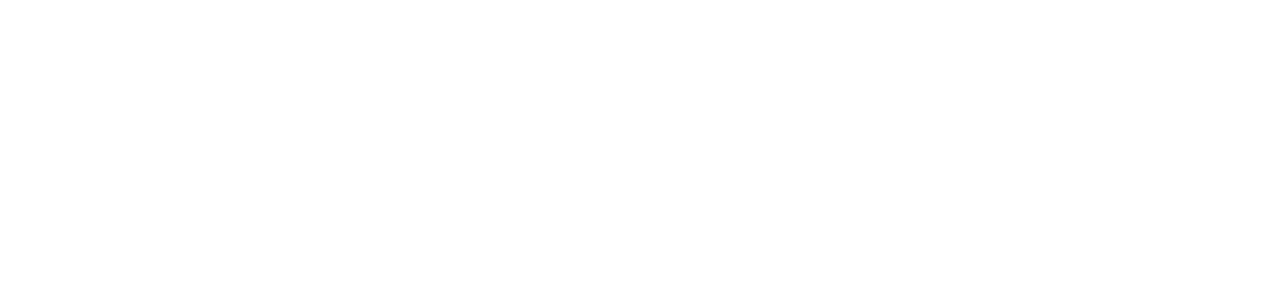
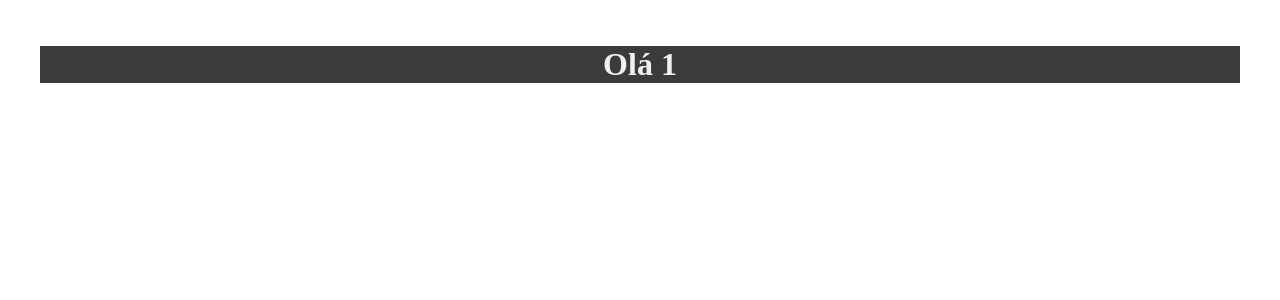
Before and after one commit to Jujuzix/TrabalhoPtac, a React (Vite) app in the folder helloWord/: page /detalhe/1 in a window 1280 px wide. Before the commit this address had no page. Shown: the top 300 px of the page. Built offline with nearby package versions, Linux system fonts and the light colour scheme.

Commit message:
Feito de hj

```diff
--- /dev/null
+++ b/helloWord/src/Detalhe/detalhe.jsx
@@ -0,0 +1,13 @@
+import { useParams } from "react-router-dom";
+
+export default function Detalhe(){
+
+
+const{ id } = useParams();
+
+return(
+<div>
+    <h1>Olá {id}</h1>
+</div>
+);
+}
--- a/helloWord/src/Todo.jsx
+++ b/helloWord/src/Todo.jsx
@@ -1,28 +1,28 @@
-import {useEffect, useState} from "react" //Gerencia Estado
+import { useEffect, useState } from "react" //Gerencia Estado
 import './Todo.css'
-import {Link} from "react-router-dom"; //Cria link para Navegação
+import { Link } from "react-router-dom"; //Cria link para Navegação
 export default function Todo() {
-const listaLocalStorage = JSON. parse(localStorage.getItem("Lista"));
+    const listaLocalStorage = JSON.parse(localStorage.getItem("Lista"));
     const [tenis, setTenis] = useState("")
-    const [lista, setLista] = useState(listaLocalStorage  || []);
-    const [id, setId] = useState(1);
-    const[titulo, setTitu] = useState("");
-    const[img,setImg] = useState("");
-    useEffect(()=>{localStorage.setItem("Lista",JSON.stringify(lista))},[lista]);
+    const [lista, setLista] = useState(listaLocalStorage || []);
+    const [id, setId] = useState(listaLocalStorage[listaLocalStorage.length - 1]?.id + 1 || 1);
+    const [titulo, setTitu] = useState("");
+    const [img, setImg] = useState("");
+    useEffect(() => { localStorage.setItem("Lista", JSON.stringify(lista)) }, [lista]);
     //Estado
 
 
     //Salvar o formulário para a lista
-    const salvar = (e) =>{
+    const salvar = (e) => {
         e.preventDefault();
-       setLista([...lista,{
+        setLista([...lista, {
             tenis: tenis,
-        id:id,
-      titulo:titulo,
-      img:img
+            id: id,
+            titulo: titulo,
+            img: img
 
         }])
-       setId(id+1);
+        setId(id + 1);
         setTenis("");
 
     };
@@ -31,7 +31,7 @@ const listaLocalStorage = JSON. parse(localStorage.getItem("Lista"));
     const remover = (id) => {
         const auxLista = [];
         lista.map((lista) => {
-            if(lista.id !== id){
+            if (lista.id !== id) {
                 auxLista.push(lista);
             }
         });
@@ -48,9 +48,9 @@ const listaLocalStorage = JSON. parse(localStorage.getItem("Lista"));
 
             <div class="add">
                 <form onSubmit={salvar}>
-            <input placeholder="adicione a url da imagem desejada" type="text" value={img} onChange={(e)=>{setImg(e.target.value)}}/>
-                <input value={tenis} onChange={(e)=>{setTenis(e.target.value) }}/>
-                <input Value={titulo} onChange={(e)=>{setTitu(e.target.value) }}/>
+                    <input placeholder="adicione a url da imagem desejada" type="text" value={img} onChange={(e) => { setImg(e.target.value) }} />
+                    <input value={tenis} onChange={(e) => { setTenis(e.target.value) }} />
+                    <input Value={titulo} onChange={(e) => { setTitu(e.target.value) }} />
                     <button class="btn">Adicionar</button>
                 </form>
             </div>
@@ -60,16 +60,16 @@ const listaLocalStorage = JSON. parse(localStorage.getItem("Lista"));
 
 
             {/* Aparece Resultado da lista na Página */}
-            {lista.map((ativ)=>
+            {lista.map((ativ) =>
                 <ul key={ativ.id}>
                     <li>
                         <div>
-                            <img class="img" src={ativ.img}/>
+                            <img class="img" src={ativ.img} />
                         </div>
                         <h3>{ativ.tenis}</h3>
                         <p>{ativ.titulo}</p>
                         {/* Botão que recebe da função para remover itens */}
-                    <button  onClick={() => remover(ativ.id)}>Remover</button>
+                        <button onClick={() => remover(ativ.id)}>Remover</button>
                     </li>
                 </ul>
             )}
--- a/helloWord/src/main.jsx
+++ b/helloWord/src/main.jsx
@@ -6,6 +6,7 @@ import Todo from './Todo.jsx';
 
 
 import Home from './Home/Home.jsx';
+import Detalhe from './Detalhe/detalhe.jsx';
 
 ReactDOM.createRoot(document.getElementById('root')).render(
   <React.StrictMode>
@@ -13,6 +14,7 @@ ReactDOM.createRoot(document.getElementById('root')).render(
       <Routes>
       <Route path='/' element={<Home />}></Route>
       <Route path='/todo' element ={<Todo />}></Route>
+        <Route path='/detalhe/:id' element ={<Detalhe />}></Route>
        </Routes>
     </BrowserRouter>
   </React.StrictMode>
```
Lines whose indentation alone changed are shown as unchanged.
